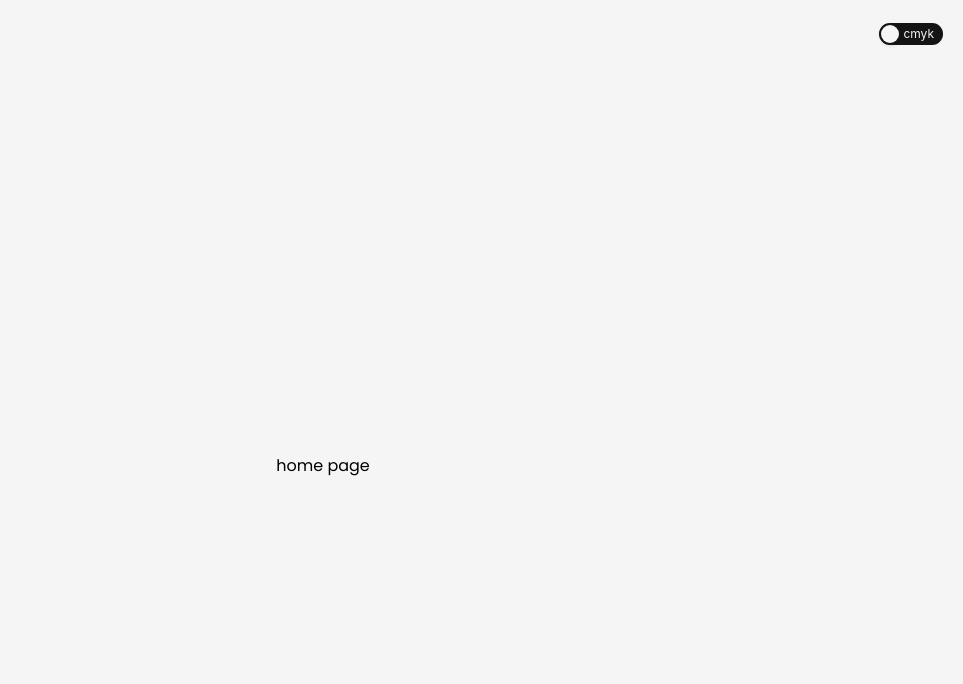
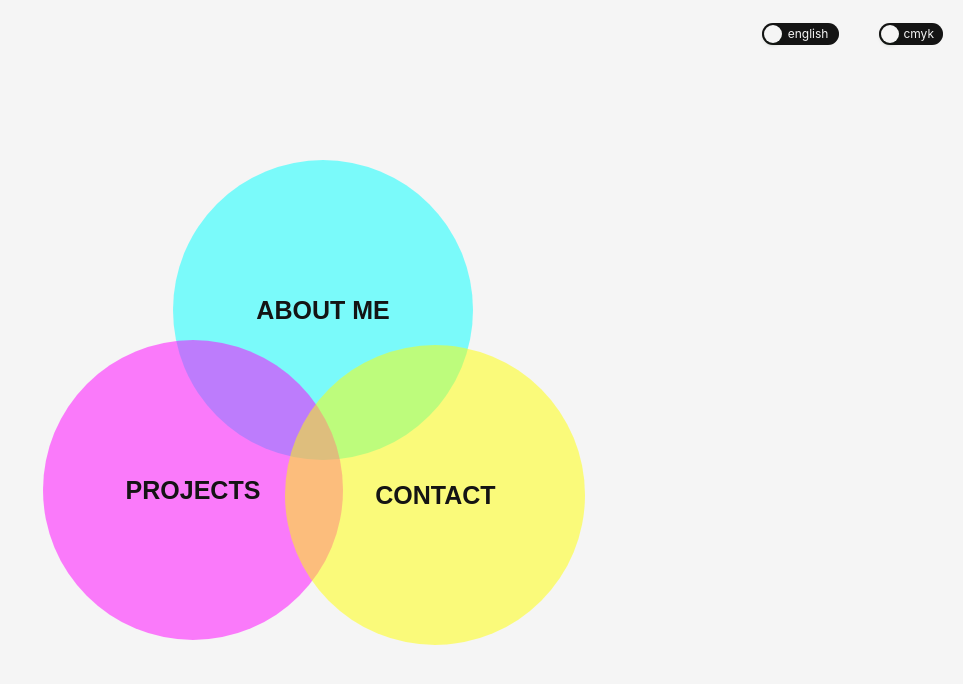
Before and after one commit to crossigarcia/cecilia-rossi-garcia, a React (Create React App) app: page /home in a window 1280 px wide. Shown: the top 684 px of the page, without its empty margins (317-1280 px from the left). Built offline with nearby package versions, Linux system fonts and the light colour scheme.

Commit message:
home page menu, large button styles cmyk

```diff
--- /dev/null
+++ b/src/components/menu-button/menu-button.component.jsx
@@ -0,0 +1,16 @@
+// import { useSelector } from "react-redux";
+import './menu-button.styles.scss';
+
+export const MenuButton = (props) => {
+   // const { theme } = useSelector((state) => state.theme);
+
+   return (
+     <button
+       type="button"
+       onClick={props.onClick}
+       className={`menu-button ${props.className}`}
+     >
+       {props.content}
+     </button>
+   );
+};
--- /dev/null
+++ b/src/components/menu-button/menu-button.styles.scss
@@ -0,0 +1,55 @@
+$breakpoint-phone: 768px;
+.menu-button {
+   width: 300px;
+   height: 300px;
+   border-radius: 300px;
+   border: none;
+   font-size: 25px;
+   font-weight: 600;
+   color: var(--black);
+   cursor: pointer;
+   transition: all 0.5s ease-in-out;
+   position: absolute;
+
+   &.cyan {
+      background-color: rgba(0, 255, 255, 0.5);
+      left: calc(50% - 150px);
+      top: calc(50% - 275px);
+      @media (max-width: $breakpoint-phone) {
+         top: -10px;
+      }
+
+      &:hover {
+         background-color: cyan;
+         letter-spacing: 1px;
+      }
+   }
+   &.magenta {
+      background-color: rgba(255, 0, 255, 0.5);
+      left: calc(50% - 280px);
+      top: calc(50% - 95px);
+      @media (max-width: $breakpoint-phone) {
+         top: 200px;
+         left: calc(50% - 150px);
+      }
+
+      &:hover {
+         background-color: magenta;
+         letter-spacing: 1px;
+      }
+   }
+   &.yellow {
+      background-color: rgba(255, 255, 0, 0.5);
+      left: calc(60% - 140px);
+      top: calc(50% - 90px);
+      @media (max-width: $breakpoint-phone) {
+         top: 400px;
+         left: calc(50% - 150px);
+      }
+
+      &:hover {
+         background-color: yellow;
+         letter-spacing: 1px;
+      }
+   }
+}
--- a/src/pages/home/home.page.jsx
+++ b/src/pages/home/home.page.jsx
@@ -1,11 +1,35 @@
+import { MenuButton } from '../../components/menu-button/menu-button.component';
+import { useSelector } from "react-redux";
 import './home.styles.scss';
 
 const Home = () => {
+   const { language } = useSelector((state) => state.language);
+
+   const handleMenuClick = (page) => {
+      console.log(page)
+   }
+
    return (
-      <div className="home-page-container">
-         home page
-      </div>
-   )
+     <div className="home-page-container">
+       <div className="home-menu-container">
+         <MenuButton
+           content={language === "eng" ? "ABOUT ME" : `SOBRE MI`}
+           className="cyan"
+           onClick={() => handleMenuClick("about")}
+         />
+         <MenuButton
+           content={language === "eng" ? "PROJECTS" : `PROYECTOS`}
+           className="magenta"
+           onClick={() => handleMenuClick("projects")}
+         />
+         <MenuButton
+           content={language === "eng" ? "CONTACT" : `CONTACTO`}
+           className="yellow"
+           onClick={() => handleMenuClick("contact")}
+         />
+       </div>
+     </div>
+   );
 }
 
 export default Home;
--- a/src/pages/home/home.styles.scss
+++ b/src/pages/home/home.styles.scss
@@ -3,7 +3,18 @@
    height: 100vh;
    display: flex;
    flex-direction: column;
-   justify-content: center;
+   justify-content: flex-start;
    align-items: center;
    position: relative;
+
+   .home-menu-container {
+      width: 80%;
+      height: 80%;
+      margin-top: 50px;
+      position: relative;
+      z-index: 10;
+      @media (max-width: 768px) {
+         margin-top: 10px;
+      }
 }
+}
--- a/src/pages/landing/landing.styles.scss
+++ b/src/pages/landing/landing.styles.scss
@@ -5,6 +5,7 @@
    flex-direction: column;
    justify-content: center;
    align-items: center;
+   padding-bottom: 50px;
    position: relative;
 
 
--- a/src/pages/navigation/navigation.component.jsx
+++ b/src/pages/navigation/navigation.component.jsx
@@ -1,19 +1,34 @@
 import { Outlet } from 'react-router-dom';
 import { useDispatch, useSelector } from "react-redux";
 import { setTheme } from "../../redux/features/theme/themeSlice";
+import { setLanguage } from "../../redux/features/language/languageSlice";
 import { Switch } from "antd";
 import './navigation.styles.scss';
 
 const Nav = () => {
    const dispatch = useDispatch();
    const { theme } = useSelector((state) => state.theme);
+   const { language } = useSelector((state) => state.language);
 
    const handleThemeChange = (value) => {
      dispatch(setTheme(value === true ? "bw" : "cmyk"));
    };
 
+   const handleLanguageChange = (value) => {
+     dispatch(setLanguage(value === true ? "esp" : "eng"));
+   };
+
    return (
      <nav className={`nav-container ${theme}`}>
+       <div className="language-switch-container">
+         <Switch
+           checkedChildren="espanol"
+           unCheckedChildren="english"
+           checked={language === "esp"}
+           onChange={handleLanguageChange}
+           className={`language-switch ${language}`}
+         />
+       </div>
        <div className="theme-switch-container">
          <Switch
            checkedChildren="b&w"
--- a/src/pages/navigation/navigation.styles.scss
+++ b/src/pages/navigation/navigation.styles.scss
@@ -51,4 +51,42 @@
          }
       }
    }
+   .language-switch-container {
+      background-color: transparent;
+      height: fit-content;
+      margin: 20px;
+
+      .language-switch {
+         &.esp {
+            .ant-switch-inner {
+                  background: var(--white);
+               }
+
+               .ant-switch-inner-checked {
+                  color: var(--black);
+               }
+
+               .ant-switch-handle {
+                  &::before {
+                     background: var(--black);
+                  }
+            }
+         }
+         &.eng {
+            .ant-switch-inner {
+               background: var(--black);
+            }
+
+            .ant-switch-inner-unchecked {
+               color: var(--white);
+            }
+
+            .ant-switch-handle {
+               &::before {
+                  background: var(--white);
+               }
+            }
+         }
+      }
+   }
 }
--- /dev/null
+++ b/src/redux/features/language/languageSlice.js
@@ -0,0 +1,16 @@
+import { createSlice } from "@reduxjs/toolkit";
+
+const initialState = {
+   language: "eng"
+}
+
+export const languageSlice = createSlice({
+   name: "language",
+   initialState,
+   reducers: {
+      setLanguage: (state, action) => { state.language = action.payload }
+   }
+})
+
+export const { setLanguage } = languageSlice.actions;
+export default languageSlice.reducer;
--- a/src/redux/store.js
+++ b/src/redux/store.js
@@ -1,8 +1,10 @@
 import { configureStore } from "@reduxjs/toolkit";
 import themeReducer from "./features/theme/themeSlice";
+import languageReducer from "./features/language/languageSlice";
 
 export const store = configureStore({
    reducer: {
-      theme: themeReducer
+      theme: themeReducer,
+      language: languageReducer
    }
 });
```
